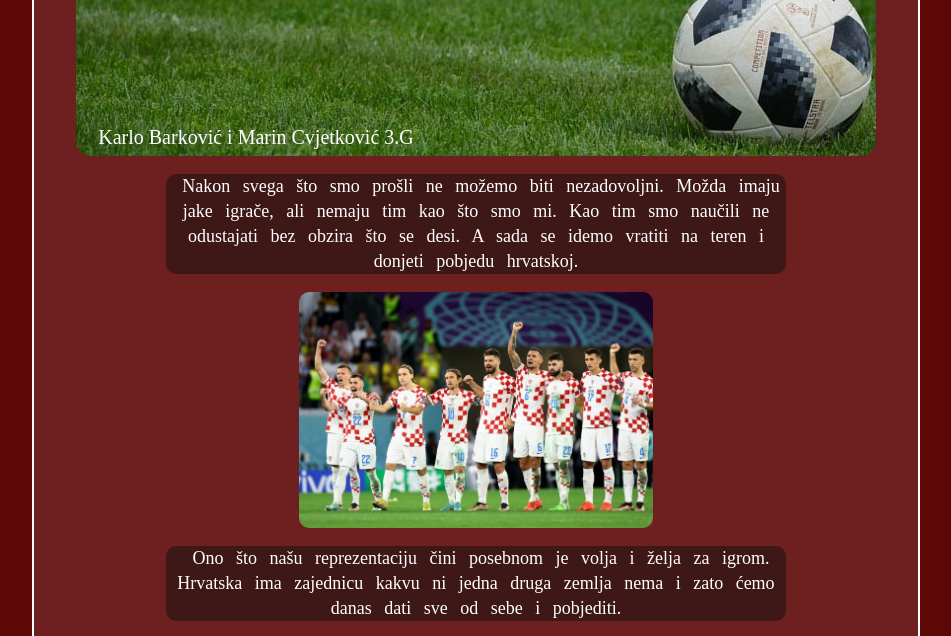
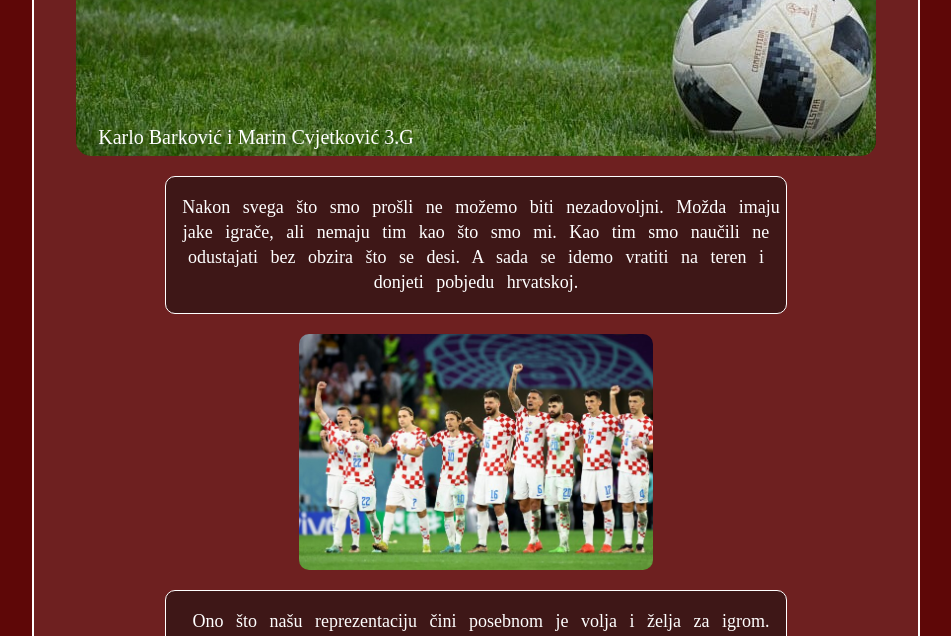
Before and after one commit to MarinCvj/Nogometasi, a plain HTML site: page index.html in a window 1280 px wide. Shown: the part 122-758 px from the top of the page, without its empty margins (164-1115 px from the left). Drawn offline with Linux system fonts and the light colour scheme.

Commit message:
Dodajem hover efekt

```diff
--- a/index.html
+++ b/index.html
@@ -22,7 +22,7 @@
         </div>
 
         <div>
-            <img src="hrv_momci.jpeg" class="momci">
+            <img src="hrv_momci.jpeg" alt="momci">
         </div>
 
         <div class="govor">
--- a/styles.css
+++ b/styles.css
@@ -7,9 +7,9 @@ body {
     margin-right: auto;
     border: 2px solid white;
     background-color: rgb(255, 255, 255, 0.1);
-    border-radius: 10px;
+    border-radius: 20px;
     width: 70%;
-    height: 1200px;
+    height: 1300px;
 }
 .baner {
     margin-top: 2%;
@@ -41,13 +41,17 @@ body {
     border-radius: 10px;
     background-color: rgba(15,15,15,.5);
     width: 70%;
-    margin-left: auto;
-    margin-right: auto;
+    margin: 20px auto 20px auto;
     font-size: 18px;
     text-indent: 10px;
     word-spacing: 8px;
     line-height: 25px;
     text-align: center;
+    border: 1px solid white;
+    transition: all 1s;
+}
+.govor:hover {
+    width: 80%;
 }
 img {
     display: block;
```
